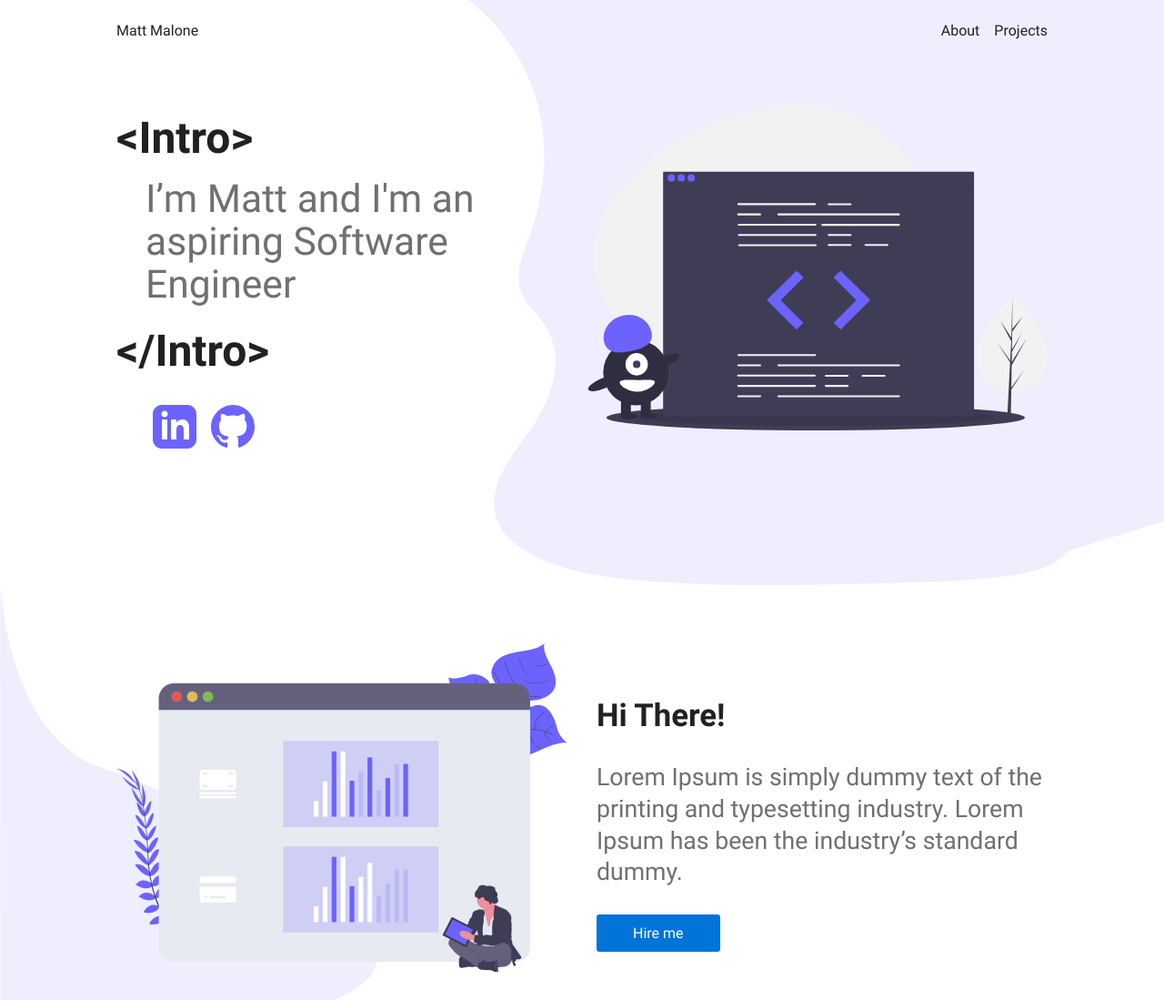
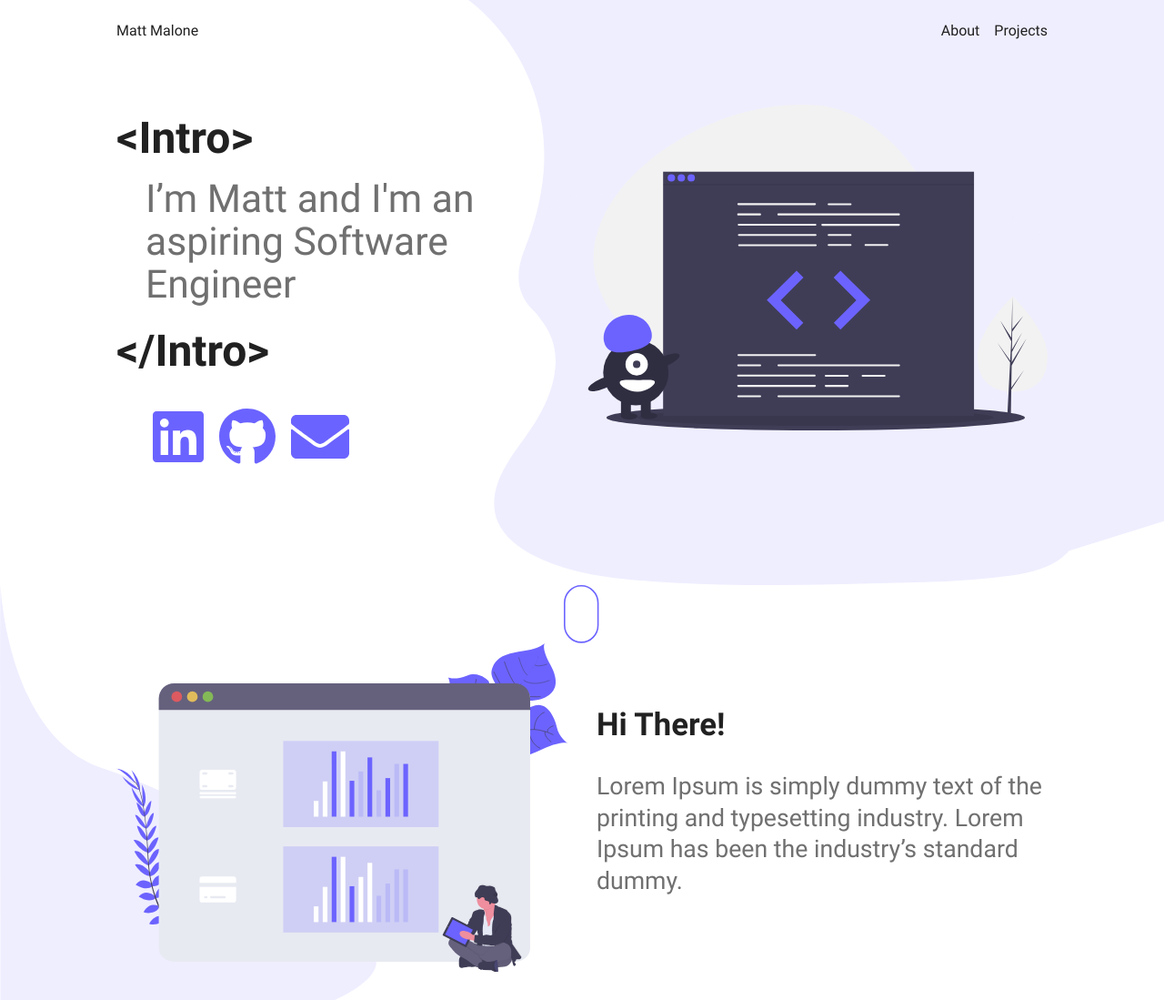
Before and after one commit to mattm-malone/personal-site, a Gatsby site: page / in a window 1280 px wide. Shown: the top 1099 px of the page at 91% size. Built offline with nearby package versions, Linux system fonts and the light colour scheme; Gatsby itself is replaced by a stand-in of ours.

Commit message:
Added Mail, social links with fontawesome, mouse scroll thingy

```diff
--- a/src/components/landing/Intro/index.jsx
+++ b/src/components/landing/Intro/index.jsx
@@ -1,9 +1,20 @@
 import React from 'react'
 import { Header } from 'Theme'
-import { Container } from 'Common'
+import { Box } from 'rebass'
+import { Container, SocialLink } from 'Common'
 import code from 'Static/illustrations/code-review.svg'
-import { Wrapper, IntroWrapper, Details, Thumbnail, Links } from './styles'
-import social from '../../theme/Footer/social.json'
+import { faEnvelope } from '@fortawesome/free-solid-svg-icons'
+import { FontAwesomeIcon } from '@fortawesome/react-fontawesome'
+
+import {
+  Wrapper,
+  IntroWrapper,
+  Details,
+  Thumbnail,
+  Links,
+  IconLink,
+} from './styles'
+import { SocialMediaLinks } from '../../theme/Footer/social'
 
 export const Intro = () => (
   <Wrapper>
@@ -14,17 +25,16 @@ export const Intro = () => (
         <h4>I’m Matt and I'm an aspiring Software Engineer</h4>
         <h1>&lt;/Intro&gt;</h1>
         <Links>
-					{social.map(({ id, name, link, icon }) => (
-						<a
-							key={id}
-							href={link}
-							target="_blank"
-							rel="noopener noreferrer"
-							aria-label={`follow me on ${icon}`}
-						>
-							<img width="48" src={icon} alt={name} />
-						</a>
+          {SocialMediaLinks.map(({ name, link, icon }) => (
+            <Box mx={0} fontSize={7}>
+              <SocialLink name={name} fontAwesomeIcon={icon} url={link} />
+            </Box>
           ))}
+          <Box mx={0} fontSize={7}>
+            <IconLink href="#contact">
+              <FontAwesomeIcon icon={faEnvelope} />
+            </IconLink>
+          </Box>
         </Links>
       </Details>
       <Thumbnail>
--- a/src/components/landing/Intro/styles.js
+++ b/src/components/landing/Intro/styles.js
@@ -1,4 +1,5 @@
 import styled from 'styled-components'
+import AnchorLink from 'react-anchor-link-smooth-scroll'
 
 export const Wrapper = styled.div`
   padding-bottom: 4rem;
@@ -25,6 +26,14 @@ export const Links = styled.div`
   margin: 2rem 0 0 2rem;
   a {
     margin: 0 0.5rem;
+  }
+`
+
+export const IconLink = styled(AnchorLink)`
+  transition: color 0.5s;
+  color: #6b63ff;
+  &:hover {
+    color: #928cff;
   }
 `
 
--- a/src/components/landing/Projects/Project/index.jsx
+++ b/src/components/landing/Projects/Project/index.jsx
@@ -1,7 +1,7 @@
 import React from 'react'
 import { Text, Flex, Box } from 'rebass'
 import { Card, SocialLink, ImageSubtitle } from 'Common'
-import { faGlobe } from '@fortawesome/free-solid-svg-icons'
+import { faLink } from '@fortawesome/free-solid-svg-icons'
 import { faGithub } from '@fortawesome/free-brands-svg-icons'
 
 import {
@@ -55,7 +55,7 @@ export const Project = ({
               <Box mx={2} fontSize={5}>
                 <SocialLink
                   name="See project"
-                  fontAwesomeIcon={faGlobe}
+                  fontAwesomeIcon={faLink}
                   url={projectUrl}
                 />
               </Box>
--- a/src/components/landing/Projects/index.jsx
+++ b/src/components/landing/Projects/index.jsx
@@ -1,7 +1,7 @@
 import React from 'react'
 import Fade from 'react-reveal/Fade'
 import { Container } from 'Common'
-import { Wrapper, Grid, Item, Content } from './styles'
+import { Wrapper, Grid } from './styles'
 import { Project } from './Project'
 import projects from './projects.json'
 
--- a/src/components/landing/Skills/index.jsx
+++ b/src/components/landing/Skills/index.jsx
@@ -1,6 +1,6 @@
 import React from 'react'
-import AnchorLink from 'react-anchor-link-smooth-scroll'
-import { Container, Button } from 'Common'
+import Fade from 'react-reveal/Fade'
+import { Container } from 'Common'
 import dev from 'Static/illustrations/skills.svg'
 import { Wrapper, SkillsWrapper, Details, Thumbnail } from './styles'
 
@@ -8,17 +8,18 @@ export const Skills = () => (
   <Wrapper id="about">
     <SkillsWrapper as={Container}>
       <Thumbnail>
+        <Fade left delay={200} key={0}>
           <img src={dev} alt="I’m John and I’m a Backend & Devops engineer!" />
+        </Fade>
       </Thumbnail>
       <Details>
+        <Fade right delay={200} key={1}>
           <h1>Hi There!</h1>
           <p>
             Lorem Ipsum is simply dummy text of the printing and typesetting
             industry. Lorem Ipsum has been the industry’s standard dummy.
           </p>
-				<Button as={AnchorLink} href="#contact">
-					Hire me
-				</Button>
+        </Fade>
       </Details>
     </SkillsWrapper>
   </Wrapper>
--- a/src/components/theme/Footer/index.jsx
+++ b/src/components/theme/Footer/index.jsx
@@ -1,7 +1,8 @@
 import React from 'react'
-import { Container } from 'Common'
+import { Container, SocialLink } from 'Common'
+import { Box } from 'rebass'
 import { Wrapper, Flex, Links, Details } from './styles'
-import social from './social.json'
+import { SocialMediaLinks } from './social'
 
 export const Footer = () => (
   <Wrapper>
@@ -14,16 +15,10 @@ export const Footer = () => (
         </span>
       </Details>
       <Links>
-        {social.map(({ id, name, link, icon }) => (
-          <a
-            key={id}
-            href={link}
-            target="_blank"
-            rel="noopener noreferrer"
-            aria-label={`follow me on ${icon}`}
-          >
-            <img width="24" src={icon} alt={name} />
-          </a>
+        {SocialMediaLinks.map(({ name, link, icon }) => (
+          <Box mx={0} fontSize={4}>
+            <SocialLink name={name} fontAwesomeIcon={icon} url={link} />
+          </Box>
         ))}
       </Links>
     </Flex>
--- /dev/null
+++ b/src/components/theme/Footer/social.js
@@ -0,0 +1,15 @@
+import { faGithub, faLinkedin } from '@fortawesome/free-brands-svg-icons'
+import { faEnvelope } from '@fortawesome/free-solid-svg-icons'
+
+export const SocialMediaLinks = [
+  {
+    name: 'LinkedIn',
+    link: 'https://www.linkedin.com/in/mattm-malone/',
+    icon: faLinkedin,
+  },
+  {
+    name: 'Github',
+    link: 'https://github.com/mattm-malone',
+    icon: faGithub,
+  },
+]
--- a/src/components/theme/Footer/social.json
+++ /dev/null
@@ -1,14 +0,0 @@
-[
-  {
-    "id": 0,
-    "name": "LinkedIn",
-    "link": "https://www.linkedin.com/in/mattm-malone/",
-    "icon": "/icons/linkedin.svg"
-  },
-  {
-    "id": 1,
-    "name": "Github",
-    "link": "https://github.com/mattm-malone",
-    "icon": "/icons/github.svg"
-  }
-]
--- /dev/null
+++ b/src/components/theme/ScrollPrompt/index.jsx
@@ -0,0 +1,58 @@
+import React from 'react'
+import styled, { keyframes } from 'styled-components'
+
+const MouseContainer = styled.svg`
+  max-width: 2.5rem;
+  width: 100%;
+  height: auto;
+`
+
+const ScrollLink = styled.span`
+  position: absolute;
+  left: 50%;
+  transform: translateX(-50%);
+  cursor: pointer;
+  @media only screen and (max-width: 700px) {
+    display: none;
+  }
+`
+
+const ScrollAnimation = keyframes`
+  0%,
+  20% {
+    transform: translateY(0) scaleY(1);
+  }
+  10% {
+    opacity: 1;
+  }
+  100% {
+    transform: translateY(36px) scaleY(2);
+    opacity: 0.01;
+  }
+`
+
+const Mouse = styled.rect.attrs(() => ({
+  stroke: '#6b63ff',
+  strokeWidth: '3',
+}))``
+
+const Scroll = styled.circle`
+  animation-name: ${ScrollAnimation};
+  animation-duration: 1.5s;
+  animation-timing-function: cubic-bezier(0.65, -0.55, 0.25, 1.5);
+  animation-iteration-count: infinite;
+  transform-origin: 50% 20.5px;
+  will-change: transform;
+  fill: #6b63ff;
+`
+
+export const MouseIcon = () => (
+  <ScrollLink>
+    <MouseContainer xmlns="http://www.w3.org/2000/svg" viewBox="0 0 76 130">
+      <g fill="none">
+        <Mouse width="70" height="118" x="1.5" y="1.5" rx="36" />
+        <Scroll cx="36.5" cy="31.5" r="4.5" />
+      </g>
+    </MouseContainer>
+  </ScrollLink>
+)
--- a/src/components/theme/index.js
+++ b/src/components/theme/index.js
@@ -1,2 +1,3 @@
 export * from './Header'
 export * from './Footer'
+export * from './ScrollPrompt'
--- a/src/pages/index.js
+++ b/src/pages/index.js
@@ -1,11 +1,16 @@
 import React from 'react'
 import { Layout, SEO } from 'Common'
+import { MouseIcon } from 'Components/theme'
+import AnchorLink from 'react-anchor-link-smooth-scroll'
 import { Intro, Skills, Projects, Contact } from 'Components/landing'
 
 export default () => (
   <Layout>
     <SEO />
     <Intro />
+    <AnchorLink href="#about">
+      <MouseIcon />
+    </AnchorLink>
     <Skills />
     <Projects />
     <Contact />
```
Also changed, not shown: src/components/common/Container/index.js (indentation only), src/components/landing/Skills/styles.js (indentation only). Lines whose indentation alone changed are shown as unchanged.
